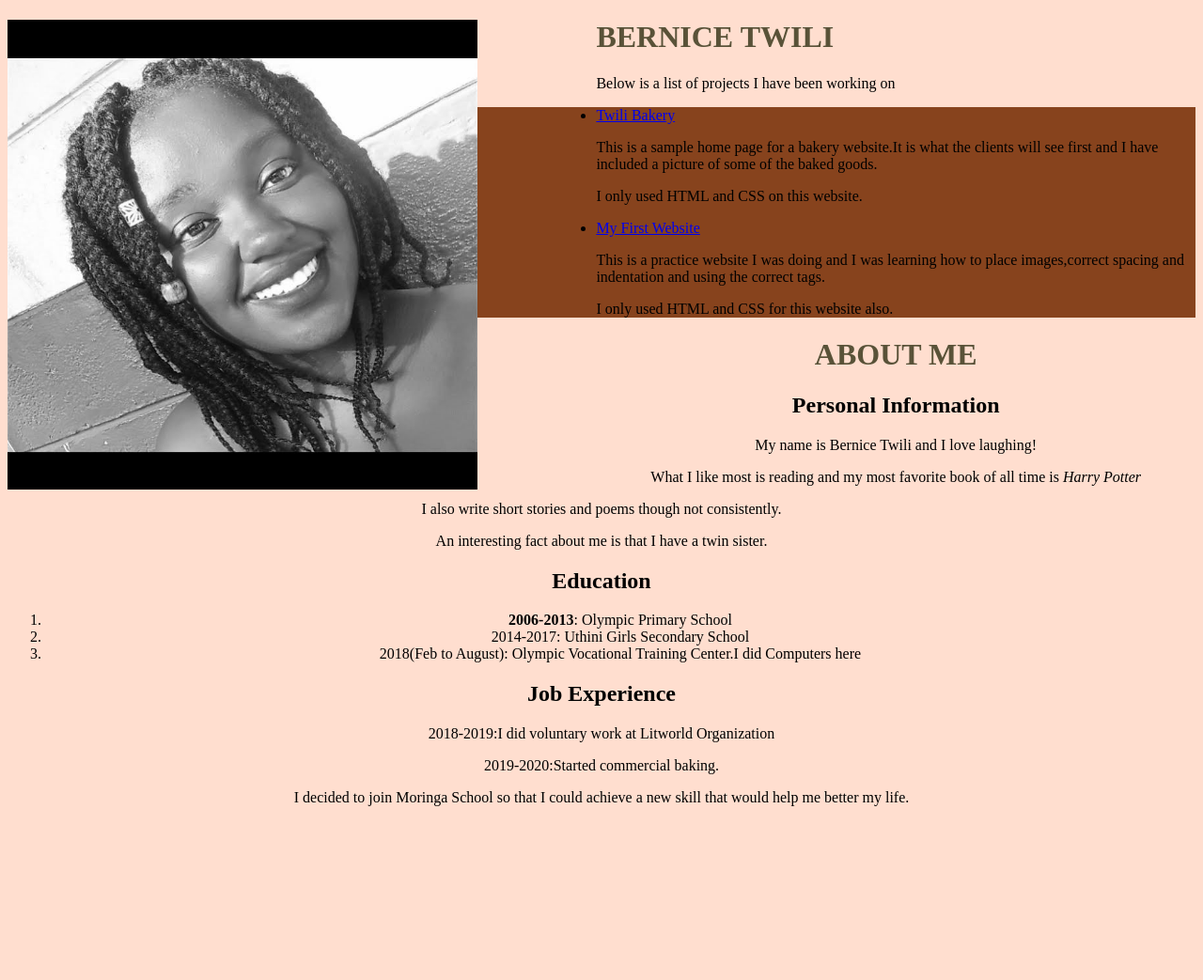
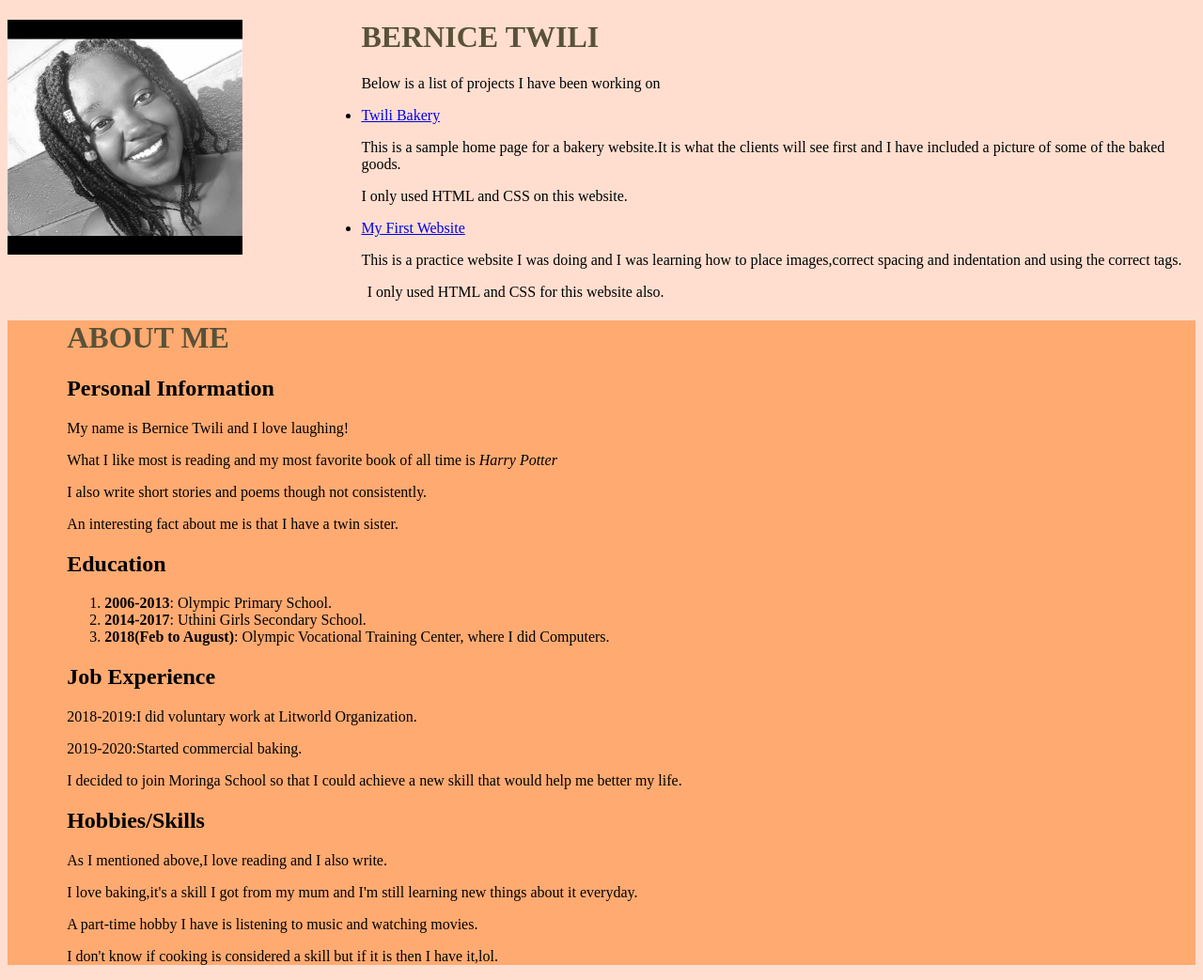
Before and after one commit to Bernicetwili/independent-project, a plain HTML site: page home.html in a window 1280 px wide. Shown: the whole page at 94% size. Before the commit the page ends 874 px from the top, so only its background shows below. Drawn offline with Linux system fonts and the light colour scheme.

Commit message:
add correction to spacing and tags

```diff
--- a/home.css
+++ b/home.css
@@ -1,7 +1,7 @@
 img{
     float: left;
-    width: 500px;
-    height: 500px;
+    width: 250px;
+    height: 250px;
     padding-right: 10%;
 }
 body{
@@ -10,9 +10,10 @@ body{
 h1{
     color: #595238;
 }
-.description{
-    background-color: #87431d;
+.about{
+    background-color: #ffaa71;
+    padding-left: 5%;
 }
-.about{
-    text-align: center;
+#space{
+    padding-left: 28%;
 }
--- a/home.html
+++ b/home.html
@@ -8,16 +8,17 @@
         <img src="img/bernice.jpg" alt="image of bernice">
         <h1>BERNICE TWILI</h1>
         <p>Below is a list of projects I have been working on</p>
-        <div class="description">
+
         <ul>
             <li><a href="https://bernicetwili.github.io/Twili-Bakery/">Twili Bakery</a></li>
             <p>This is a sample home page for a bakery website.It is what the clients will see first and I have included a picture of some of the baked goods.</p>
             <p>I only used HTML and CSS on this website.</p>
             <li><a href="https://bernicetwili.github.io/my-first-webpage/">My First Website</a></li>
             <p>This is a practice website I was doing and I was learning how to place images,correct spacing and indentation and using the correct tags.</p>
+            <div id="space">
             <p>I only used HTML and CSS for this website also.</p>
+            </div>
         </ul>
-        </div>
         <div class="about">
             <h1>ABOUT ME</h1>
             <h2>Personal Information</h2>
@@ -27,15 +28,20 @@
             <p>An interesting fact about me is that I have a twin sister.</p>
             <h2>Education</h2>
             <ol>
-                <li><strong>2006-2013</strong>: Olympic Primary School</li>
-                <li>2014-2017: Uthini Girls Secondary School</li>
-                <li>2018(Feb to August): Olympic Vocational Training Center.I did Computers here</li>
+                <li><strong>2006-2013</strong>: Olympic Primary School.</li>
+                <li><strong>2014-2017</strong>: Uthini Girls Secondary School.</li>
+                <li><strong>2018(Feb to August)</strong>: Olympic Vocational Training Center, where I did Computers.</li>
             </ol>
             <h2>Job Experience</h2>
-            <p>2018-2019:I did voluntary work at Litworld Organization</p>
+            <p>2018-2019:I did voluntary work at Litworld Organization.</p>
             <p>2019-2020:Started commercial baking.</p>
 
             <p>I decided to join Moringa School so that I could achieve a new skill that would help me better my life.</p>
+            <h2>Hobbies/Skills</h2>
+            <p>As I mentioned above,I love reading and I also write.</p>
+            <p>I love baking,it's a skill I got from my mum and I'm still learning new things about it everyday.</p>
+            <p>A part-time hobby I have is listening to music and watching movies.</p>
+            <p>I don't know if cooking is considered a skill but if it is then I have it,lol.</p>
 
         </div>
 
```
